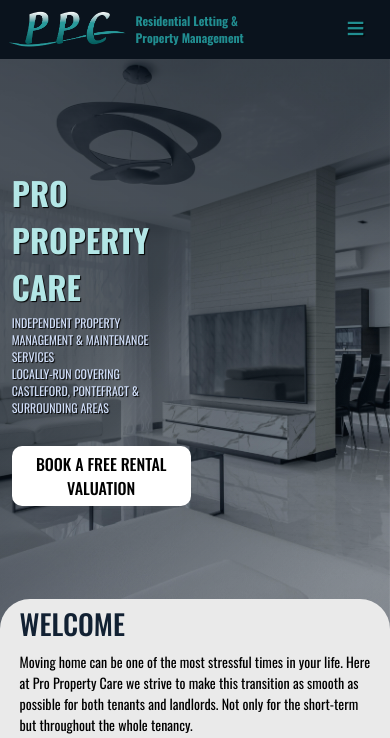
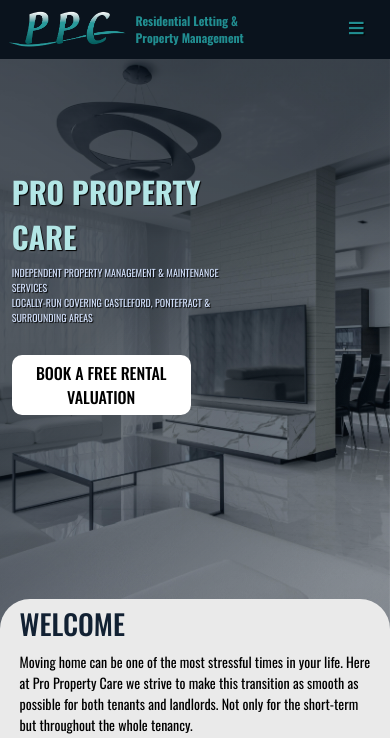
Before and after one commit to leastmeansquares/Web-Test, a PHP site: page / in a window 390 px wide. Shown: the top 738 px of the page. Run offline with PHP 8.4, Linux system fonts and the light colour scheme; some libraries are stand-ins or nearby versions; some web fonts are replaced.

Commit message:
Visual tweaks

```diff
--- a/index.css
+++ b/index.css
@@ -68,7 +68,7 @@ h1, footer span  {
 }
 
 #title > h1, footer span, #header-btn  {
-    font-size: clamp(2rem, 5dvw, 4rem);
+    font-size: clamp(1.875rem, 5dvw, 4rem);
     text-shadow: 1px 1px 1px black;
 }
 
@@ -80,7 +80,7 @@ h1, footer span  {
 }
 
 #title > h2  {
-    font-size: clamp(0.75rem, 1.125rem, 2dvw);
+    font-size: clamp(0.625rem, 1.125rem, 2dvw);
     text-shadow: 1px 1px 1px black;
     color: var(--light-blue);
 }
@@ -245,7 +245,7 @@ nav p {
     text-align: left;
     top: 20dvh;
     left: 3dvw;
-    width: 40%;
+    width: max(40%, min(220px, 100dvw));
   }
 
 .shift-up  {
--- a/index.html
+++ b/index.html
@@ -20,7 +20,7 @@
             <nav class="navbar title-blue">
                 <nav>
                     <a href="index.html" class="align-c">
-                        <img loading="lazy" src="images\Logos\LOGO_CIRCLE_DARK_TEAL_BLACK_SQUARE_TRANSPARENT_CROPPED.png" class="logo">
+                        <img src="images\Logos\LOGO_CIRCLE_DARK_TEAL_BLACK_SQUARE_TRANSPARENT_CROPPED.png" class="logo">
                         <p class="teal-text">Residential Letting &<br>Property Management</p>
                     </a>
                 </nav>
@@ -46,9 +46,9 @@
         <main id="index-page">
             <section class="shift-up">
                 <div class="image" id="main-image">
-                    <img loading="lazy" src="images\Backgrounds\pexels-heyho-6238614.jpg">
+                    <img src="images\Backgrounds\pexels-heyho-6238614.jpg">
                 </div>
-                <div class="image-text center">
+                <div class="image-text">
                     <div id="title">
                         <h1>PRO PROPERTY CARE</h1>
                         <h2>INDEPENDENT PROPERTY MANAGEMENT &amp; MAINTENANCE SERVICES
```
